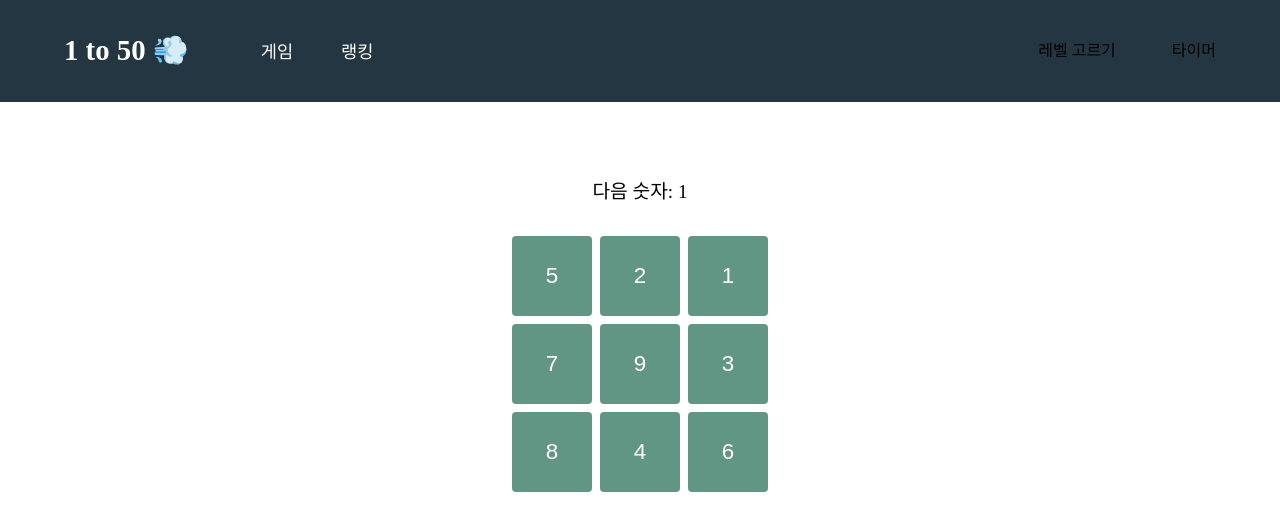
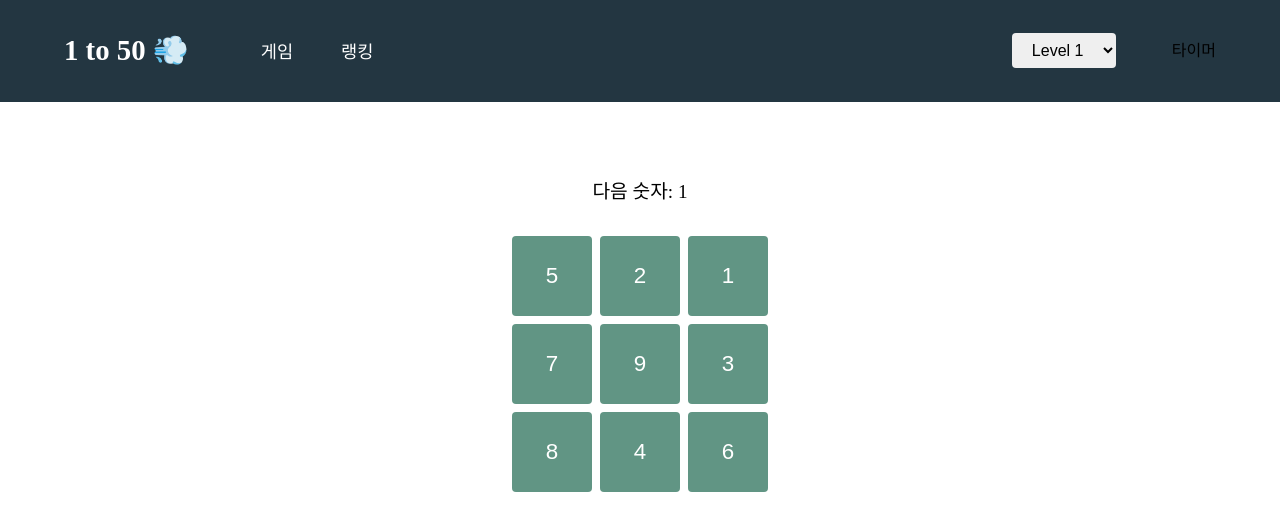
Before and after one commit to AND-SOPT-WEB/GaHyeonKim, a React (Vite) app in the folder week3/assignment/: page / in a window 1280 px wide. Shown: the top 530 px of the page. Built offline with nearby package versions, Linux system fonts and the light colour scheme.

Commit message:
feat: 레벨 선택 기능 구현

```diff
--- a/week3/assignment/src/components/Header.jsx
+++ b/week3/assignment/src/components/Header.jsx
@@ -1,18 +1,22 @@
 import styled from '@emotion/styled';
 
-const Header = ({ isGameMode, setIsGameMode }) => {
+const Header = ({ isGameMode, setIsGameMode, level, setLevel }) => {
   return (
     <HeaderContainer>
       <section>
         <h1>1 to 50 💨</h1>
         <BtnContainer>
-            <button onClick={() => setIsGameMode(true)}>게임</button>
-            <button onClick={() => setIsGameMode(false)}>랭킹</button>
+          <button onClick={() => setIsGameMode(true)}>게임</button>
+          <button onClick={() => setIsGameMode(false)}>랭킹</button>
         </BtnContainer>
       </section>
       {isGameMode && (
         <section>
-          <div>레벨 고르기</div>
+          <LevelSelect value={level} onChange={(e) => setLevel(parseInt(e.target.value, 10))}>
+            <option value={1}>Level 1</option>
+            <option value={2}>Level 2</option>
+            <option value={3}>Level 3</option>
+          </LevelSelect>
           <div>타이머</div>
         </section>
       )}
@@ -59,3 +63,10 @@ const BtnContainer = styled.div`
     border-radius: 6px;
   }
 `;
+
+const LevelSelect = styled.select`
+  padding: 0.5rem 1rem;;
+  font-size: 1rem;
+  border: none;
+  border-radius: 4px;
+`;
--- a/week3/assignment/src/pages/Home.jsx
+++ b/week3/assignment/src/pages/Home.jsx
@@ -12,6 +12,8 @@ function Home() {
       <Header
         isGameMode={isGameMode}
         setIsGameMode={setIsGameMode}
+        level={level}
+        setLevel={setLevel}
       />
       {isGameMode && (
         <Game
```
